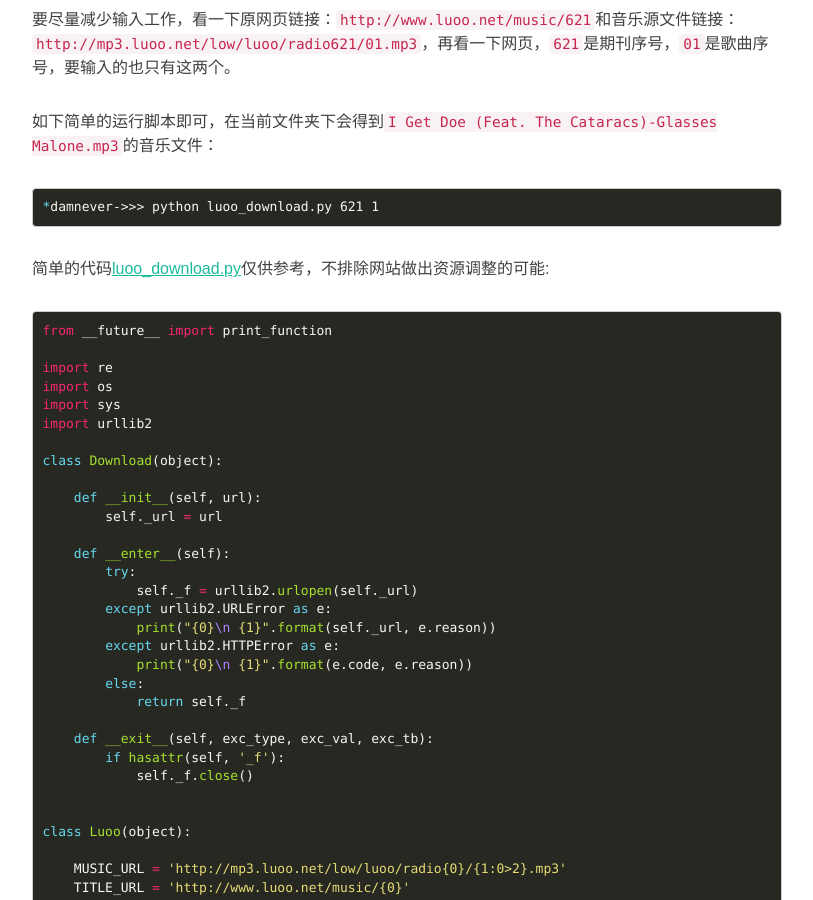
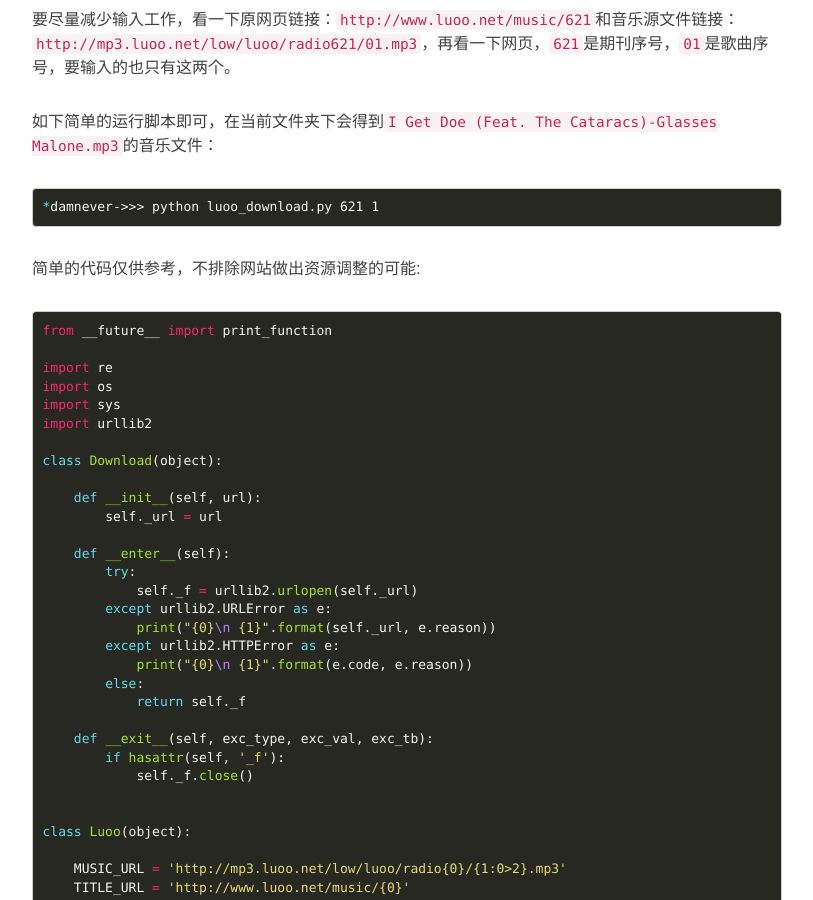
Before and after one commit to damnever/damnever.github.io, a Jekyll site: the page built from _posts/2015-04-02-download-music-as-you-wish.md, in a window 1280 px wide and 900 px high, scrolled down 1788 px. Shown: the whole window, without its empty margins (233-1046 px from the left). Built offline with Jekyll 4.4.1, drawn with Linux system fonts in a browser that asks for light colours; nearby versions of some CDN libraries; comment, search, counter and statistics services are not loaded.

Commit message:
src change

```diff
--- a/_posts/2015-04-02-download-music-as-you-wish.md
+++ b/_posts/2015-04-02-download-music-as-you-wish.md
@@ -58,7 +58,7 @@
 *damnever->>> python luoo_download.py 621 1
 {% endhighlight %}
 
-简单的代码[luoo_download.py](https://github.com/Damnever/toys/blob/master/luoo_download.py)仅供参考，不排除网站做出资源调整的可能:
+简单的代码仅供参考，不排除网站做出资源调整的可能:
 {% highlight python %}
 from __future__ import print_function
 
```
Also changed, not shown: _posts/2015-03-31-generates-toc-for-github-markdown-file.md (+1 -1 lines).
